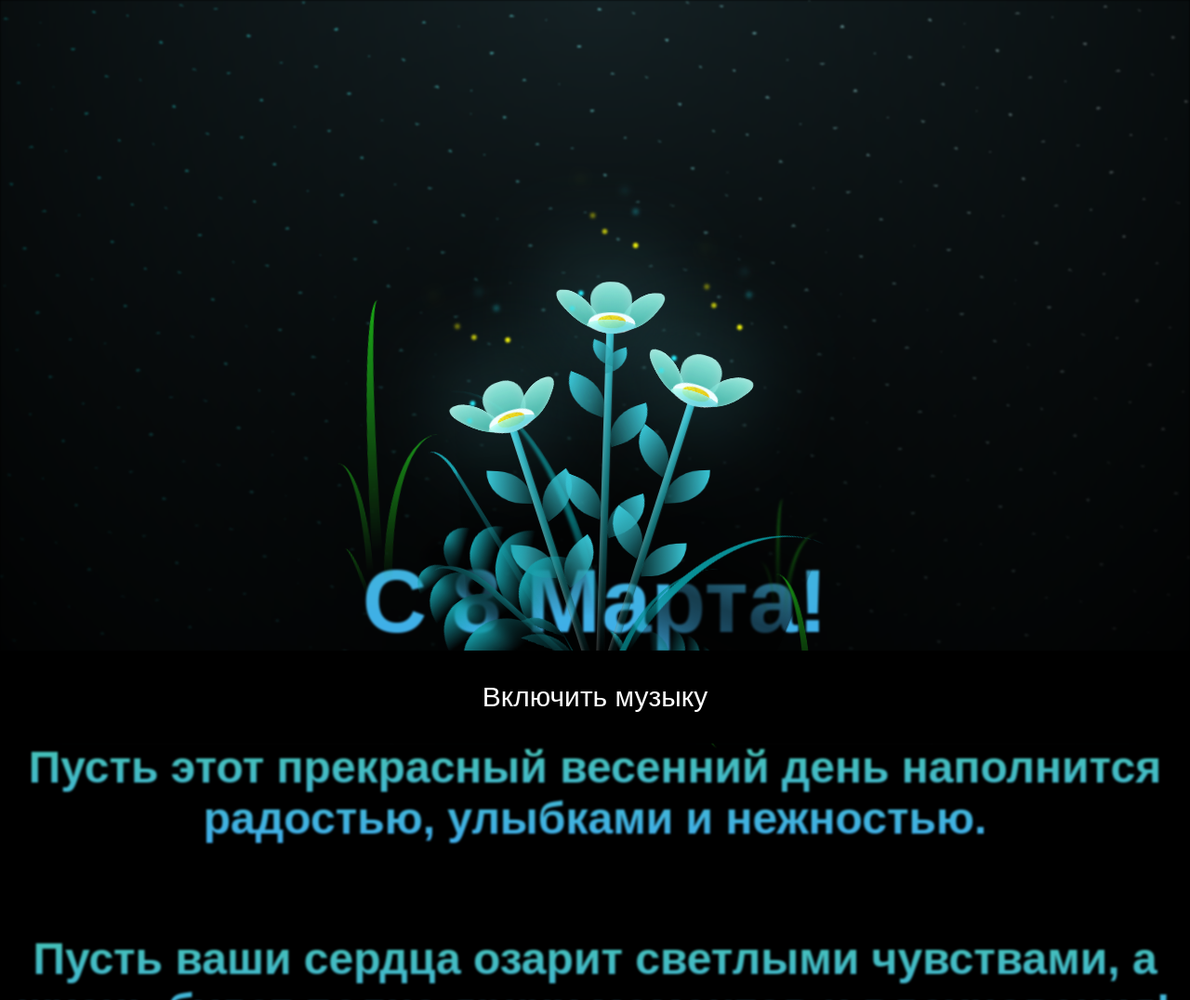
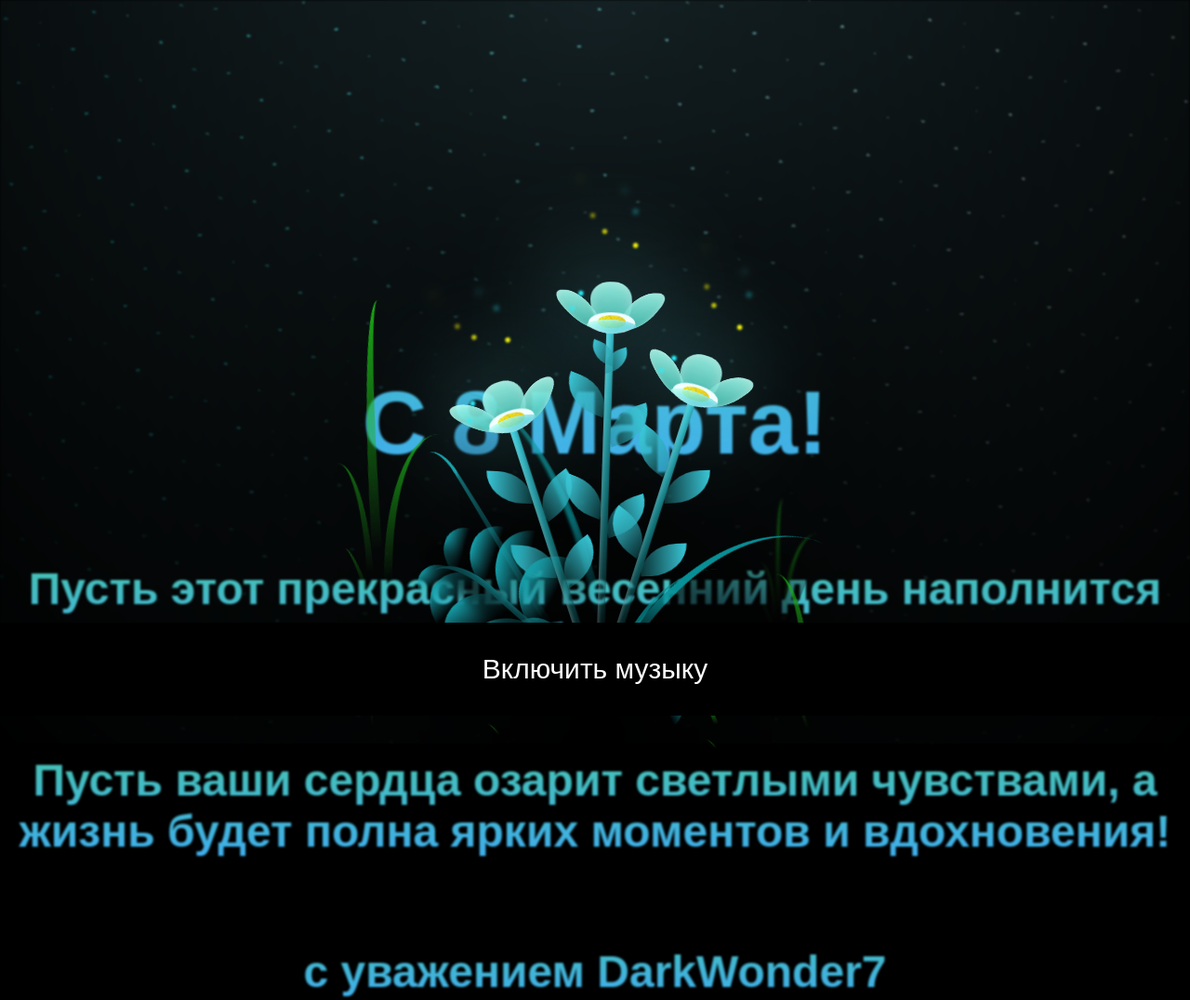
Before and after one commit to WhiteHanClean/HappyWomensDay, a plain HTML site: page index.html in a window 1280 px wide. Shown: the top 1076 px of the page at 93% size. Drawn offline with Linux system fonts and the light colour scheme; a script that the page names is missing.

Commit message:
happy womens day

```diff
--- a/style.css
+++ b/style.css
@@ -37,7 +37,7 @@ body {
 }
 
 .animated_march_text {
-    padding-top: 6em;
+    padding-top: 4em;
     font-family: Arial, sans-serif;
     font-size: 6em;
     background: linear-gradient(to bottom, #4ad382, #3faeec);
@@ -50,6 +50,7 @@ body {
     position: absolute;
     width: 100%;
     height: 100px;
+    bottom: 30px;
     z-index: 10000;
     background-color: black;
     color: white;
```
